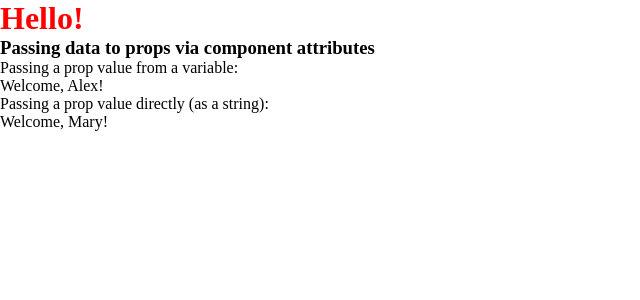
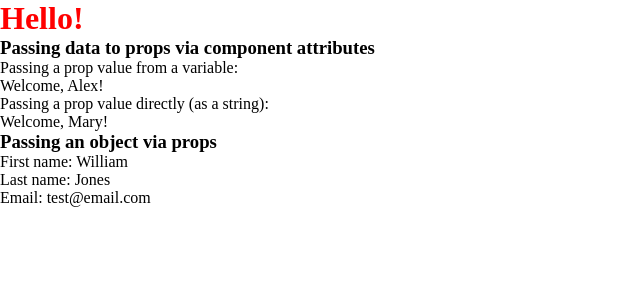
Before and after one commit to Tiana-K08/react-by-examples, a React (Vite) app: page / in a window 1280 px wide. Shown: the top 300 px of the page, without its empty margins (0-640 px from the left). Built offline with nearby package versions, Linux system fonts and the light colour scheme.

Commit message:
feat: passing an object via props

```diff
--- a/src/App.jsx
+++ b/src/App.jsx
@@ -1,4 +1,5 @@
 import ParentGreeting from './components/greeting/ParentGreeting.jsx';
+import ParentProfile from './components/profile/ParentProfile.jsx';
 
 import './App.css';
 
@@ -7,6 +8,7 @@ function App() {
     <>
       <h1>Hello!</h1>
       <ParentGreeting />
+      <ParentProfile />
     </>
   );
 }
--- /dev/null
+++ b/src/components/profile/ChildProfile.jsx
@@ -0,0 +1,11 @@
+function ChildProfile(props) {
+  return (
+    <>
+      <p>First name: {props.user.firstName}</p>
+      <p>Last name: {props.user.lastName}</p>
+      <p>Email: {props.user.email}</p>
+    </>
+  );
+}
+
+export default ChildProfile;
--- /dev/null
+++ b/src/components/profile/ParentProfile.jsx
@@ -0,0 +1,18 @@
+import ChildProfile from './ChildProfile.jsx';
+
+function ParentProfile() {
+  const user = {
+    firstName: 'William',
+    lastName: 'Jones',
+    email: 'test@email.com',
+  };
+
+  return (
+    <div className="parent-wrapper">
+      <h3>Passing an object via props</h3>
+      <ChildProfile user={user} />
+    </div>
+  );
+}
+
+export default ParentProfile;
```
